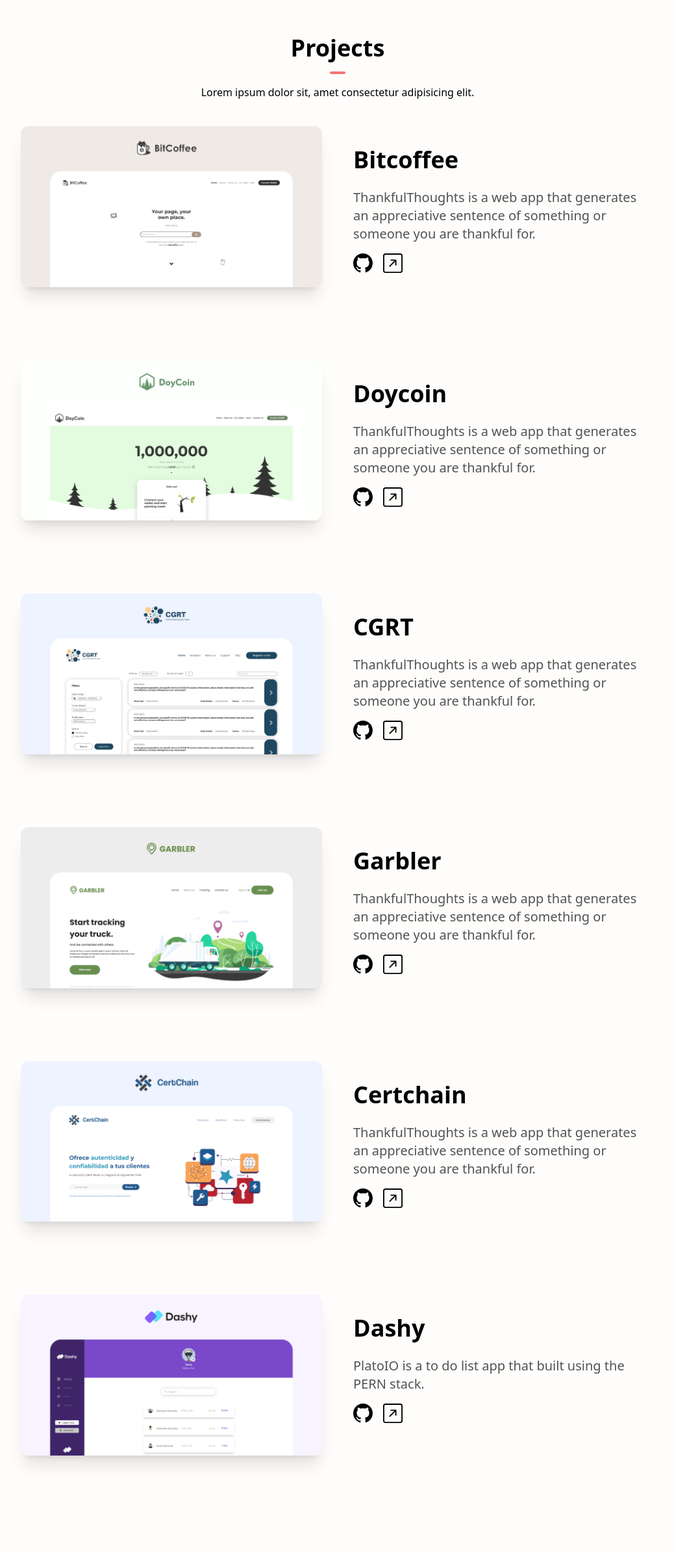
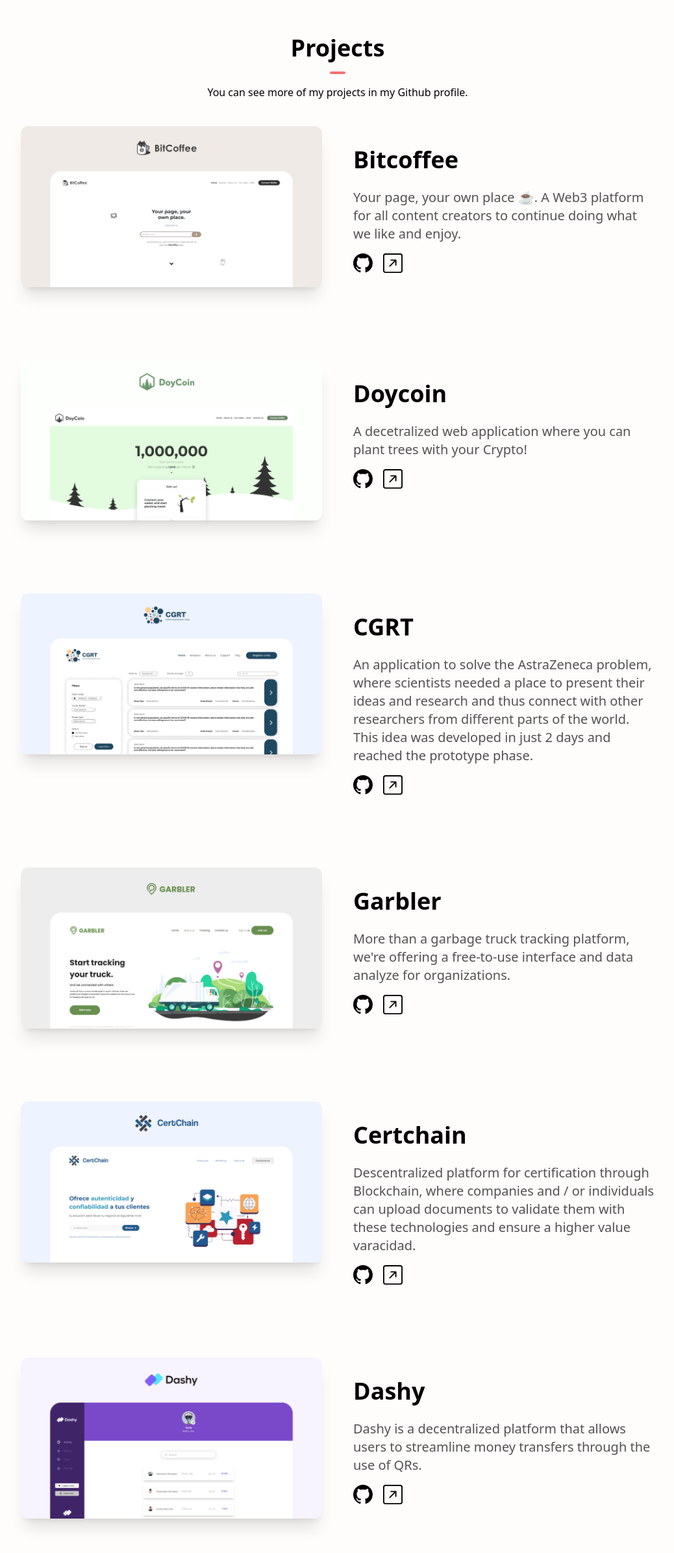
Before and after one commit to srteerra/srteerra, a Next.js app: page / in a window 1280 px wide. Shown: the part 6992-9382 px from the top of the page at 65% size, without its empty margins (120-1158 px from the left). Built offline with nearby package versions, Linux system fonts and the light colour scheme.

Commit message:
feat: for deploy

```diff
--- a/src/components/Projects/index.jsx
+++ b/src/components/Projects/index.jsx
@@ -8,49 +8,49 @@ const projects = [
   {
     name: "Bitcoffee",
     description:
-      "ThankfulThoughts is a web app that generates an appreciative sentence of something or someone you are thankful for.",
+      "Your page, your own place ☕. A Web3 platform for all content creators to continue doing what we like and enjoy.",
     image: "/bitcoffee.png",
-    github: "https://github.com/hqasmei/thankful-thoughts",
-    link: "https://thankfulthoughts.io/",
+    github: "https://github.com/srteerra/bitcoffee",
+    link: "https://github.com/srteerra/bitcoffee",
   },
   {
     name: "Doycoin",
     description:
-      "ThankfulThoughts is a web app that generates an appreciative sentence of something or someone you are thankful for.",
+      "A decetralized web application where you can plant trees with your Crypto!",
     image: "/doycoin.png",
-    github: "https://github.com/hqasmei/thankful-thoughts",
-    link: "https://thankfulthoughts.io/",
+    github: "https://github.com/srteerra/doycoin",
+    link: "https://github.com/srteerra/doycoin",
   },
   {
     name: "CGRT",
     description:
-      "ThankfulThoughts is a web app that generates an appreciative sentence of something or someone you are thankful for.",
+      "An application to solve the AstraZeneca problem, where scientists needed a place to present their ideas and research and thus connect with other researchers from different parts of the world. This idea was developed in just 2 days and reached the prototype phase.",
     image: "/cgrt.png",
-    github: "https://github.com/hqasmei/thankful-thoughts",
-    link: "https://thankfulthoughts.io/",
+    github: "https://github.com/srteerra/covid19-global-research-tracker",
+    link: "https://github.com/srteerra/covid19-global-research-tracker",
   },
   {
     name: "Garbler",
     description:
-      "ThankfulThoughts is a web app that generates an appreciative sentence of something or someone you are thankful for.",
+      "More than a garbage truck tracking platform, we're offering a free-to-use interface and data analyze for organizations.",
     image: "/garbler.png",
-    github: "https://github.com/hqasmei/thankful-thoughts",
-    link: "https://thankfulthoughts.io/",
+    github: "https://github.com/srteerra/garbler",
+    link: "https://github.com/srteerra/garbler",
   },
   {
     name: "Certchain",
     description:
-      "ThankfulThoughts is a web app that generates an appreciative sentence of something or someone you are thankful for.",
+      "Descentralized platform for certification through Blockchain, where companies and / or individuals can upload documents to validate them with these technologies and ensure a higher value varacidad.",
     image: "/certchain.png",
-    github: "https://github.com/hqasmei/thankful-thoughts",
-    link: "https://thankfulthoughts.io/",
+    github: "https://github.com/srteerra/certchain",
+    link: "https://github.com/srteerra/certchain",
   },
   {
     name: "Dashy",
-    description: "PlatoIO is a to do list app that built using the PERN stack.",
+    description: "Dashy is a decentralized platform that allows users to streamline money transfers through the use of QRs.",
     image: "/dashy.png",
-    github: "https://github.com/hqasmei/platoio",
-    link: "https://platoio.com/register",
+    github: "https://github.com/srteerra/dashy",
+    link: "https://github.com/srteerra/dashy",
   },
 ]
 
@@ -62,7 +62,7 @@ const ProjectsSection = () => {
           Projects
           <hr className="w-6 h-1 mx-auto my-4 bg-red-400 border-0 rounded"></hr>
         </h1>
-        <p>Lorem ipsum dolor sit, amet consectetur adipisicing elit.</p>
+        <p>You can see more of my projects in my Github profile.</p>
       </div>
 
       <div className="flex flex-col space-y-28">
```
